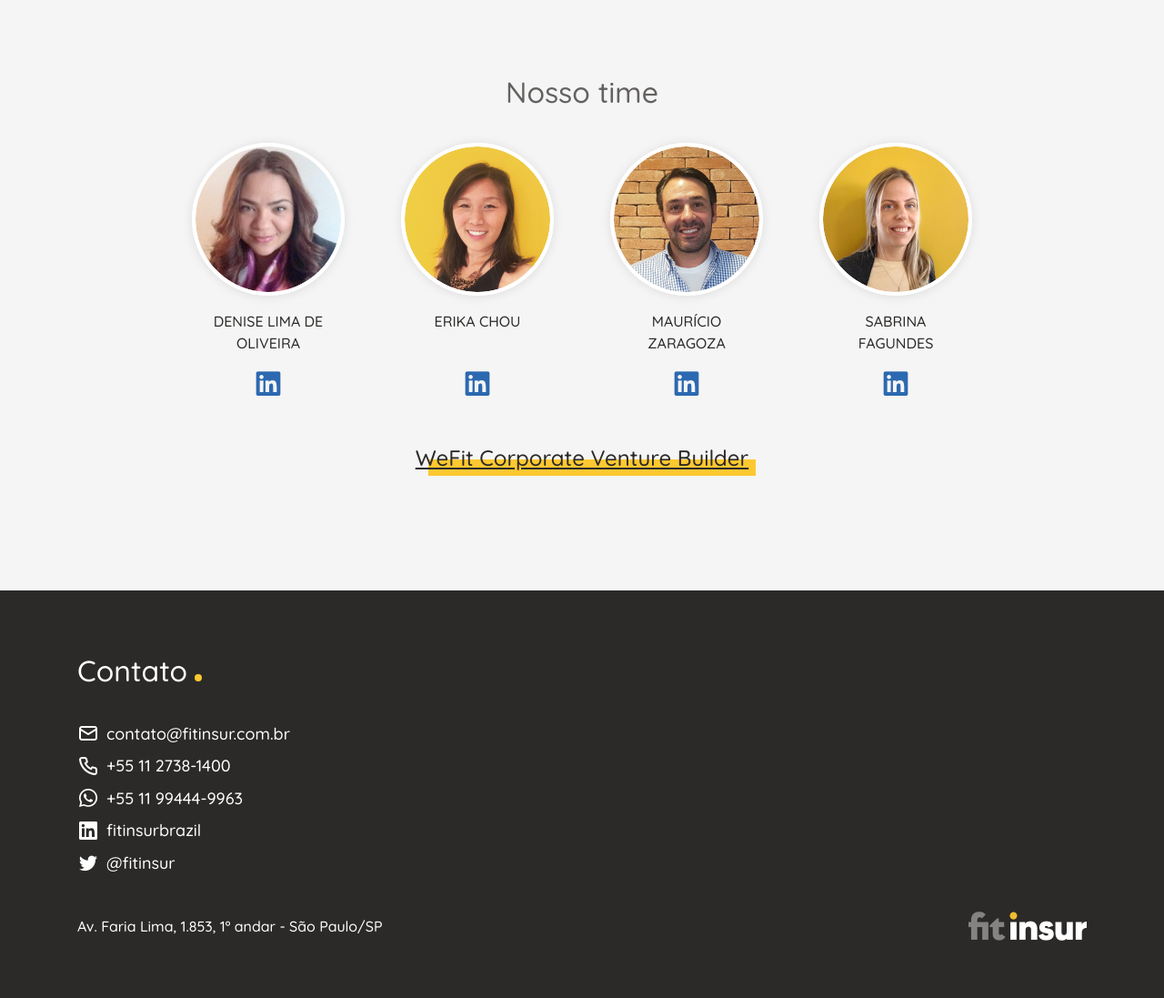
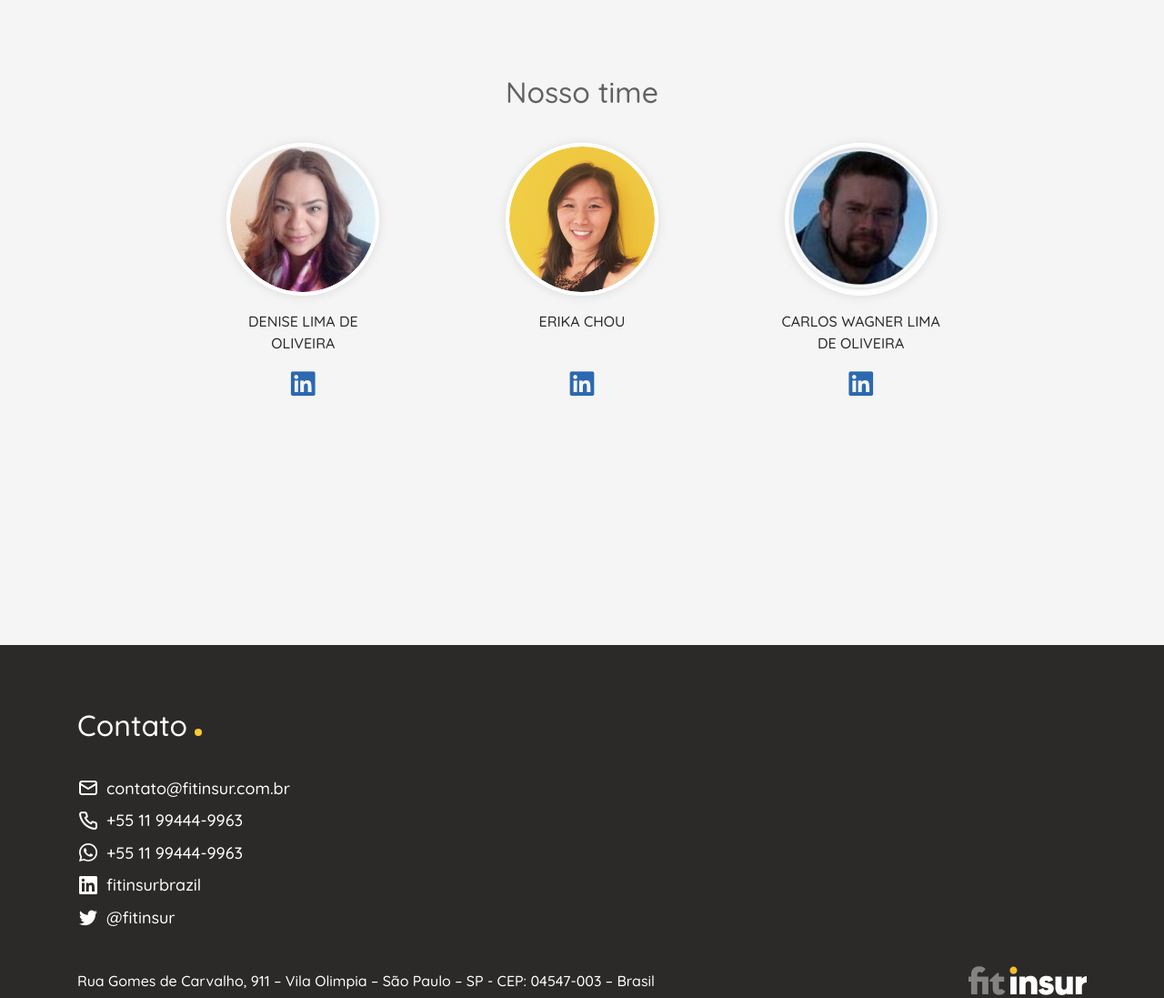
Before and after one commit to fitinsur/fitinsur.github.io, a plain HTML site: page index.html in a window 1280 px wide. Shown: the part 2960-4057 px from the top of the page at 91% size. Drawn offline with Linux system fonts and the light colour scheme; files whose address does not match are found by name.

Commit message:
20200531-update-contact-carlos

```diff
--- a/css/main.css
+++ b/css/main.css
@@ -1459,6 +1459,8 @@ NOSSO TIME
           background-image: url("../images/assets/mauricio-photo.png"); }
         #nossoTime .profile a .photo#photoSabrina {
           background-image: url("../images/assets/sabrina-photo.png"); }
+          #nossoTime .profile a .photo#photoCarlos {
+            background-image: url("../images/assets/carlos-photo.png"); }
       #nossoTime .profile a p {
         color: #2C2A28;
         margin-top: 1rem;
--- a/index.html
+++ b/index.html
@@ -9,7 +9,11 @@
   <title>Fitinsur - OpenInsurance, Open API</title>
   <meta name="description" content="Fitinsur - OpenInsurance, OpenAPI
 ">
+  <!--
   <meta name="keywords" content="fitinsur, wefit, insurance, open, api">
+  -->
+  <meta name="keywords" content="fitinsur, insurance, insurtech, openapi">
+
   <meta name="theme-color" content="#FDC830">
 
   <link rel="shortcut icon" href="images/favicon.png">
@@ -248,7 +252,7 @@
 				<h2>Nosso time</h2>
 				<div class="container" id="timeContainer">
 					<div class="row">
-						<div class="col-6 col-md-3">
+						<div class="col-6 col-md-4">
 							<div class="profile">
 								<a href="https://www.linkedin.com/in/denise-lima-de-oliveira-98992614/" target="_blank">
 									<div class="photo" id="photoDenise"></div>
@@ -257,7 +261,7 @@
 								</a>
 							</div>
 						</div>
-						<div class="col-6 col-md-3">
+						<div class="col-6 col-md-4">
 							<div class="profile">
 								<a href="https://www.linkedin.com/in/erikachou/" target="_blank">
 									<div class="photo" id="photoErika"></div>
@@ -266,6 +270,7 @@
 								</a>
 							</div>
 						</div>
+						<!--
 						<div class="col-6 col-md-3">
 							<div class="profile">
 								<a href="https://www.linkedin.com/in/mauricio-zaragoza-1023a11a/" target="_blank">
@@ -284,12 +289,27 @@
 								</a>
 							</div>
 						</div>
+						-->
+						<div class="col-6 col-md-4">
+							<div class="profile">
+								<a href="https://www.linkedin.com/in/cwoliveira/" target="_blank">
+									<div class="photo" id="photoCarlos"></div>
+									<p>Carlos Wagner Lima de Oliveira</p>
+									<span class="icon-linkedin"></span>
+								</a>
+							</div>
+						</div>
+						<div class="col-6 col-md-3">
+							<div class="profile">&nbsp;</div>
+						</div>
 					</div>
 				</div>
+				<!--
 				<div class="mark-highlight" id="wefitCV">
 					<h3><a href="http://www.wefit.com.br" target="_blank">WeFit Corporate Venture Builder</a></h3>
 					<div class="highlight"></div>
 				</div>
+				-->
 			</div>
 		</div>
 	</div>
@@ -303,7 +323,10 @@
 				<h2>Contato<span id="circleDot"></span></h2>
 				<ul id="contactList">
 					<li><a href="mailto:contato@fitinsur.com.br" target="_blank"><span class="icon-envelope"></span>contato@fitinsur.com.br</a></li>
+					<!--
 					<li><a href="tel:+551127381400" target="_blank"><span class="icon-phone"></span>+55 11 2738-1400</a></li>
+					-->
+					<li><a href="tel:+5511994449963" target="_blank"><span class="icon-phone"></span>+55 11 99444-9963</a></li>
 					<li><a href="https://api.whatsapp.com/send?phone=5511994449963" target="_blank"><span class="icon-whatsapp"></span>+55 11 99444-9963</a></li>
 					<li><a href="http://linkedin.com.br/company/fitinsurbrazil" target="_blank"><span class="icon-linkedin"></span>fitinsurbrazil</a></li>
 					<li><a href="http://twitter.com/@fitinsur" target="_blank"><span class="icon-twitter"></span>@fitinsur</a></li>
@@ -311,7 +334,10 @@
 			</div>
 		</div>
 		<div class="address">
+			<!--
 			<p>Av. Faria Lima, 1.853, 1º andar - São Paulo/SP</p>
+			-->
+			<p>Rua Gomes de Carvalho, 911 – Vila Olimpia – São Paulo – SP - CEP: 04547-003 – Brasil</p>
 			<img src="./images/logos/fitinsur-logo-white@2x.png" alt="fitinsur" title="fitinsur"/>
 		</div>
 	</div>
```
Also changed, not shown: images/assets/carlos-photo.png (added).
